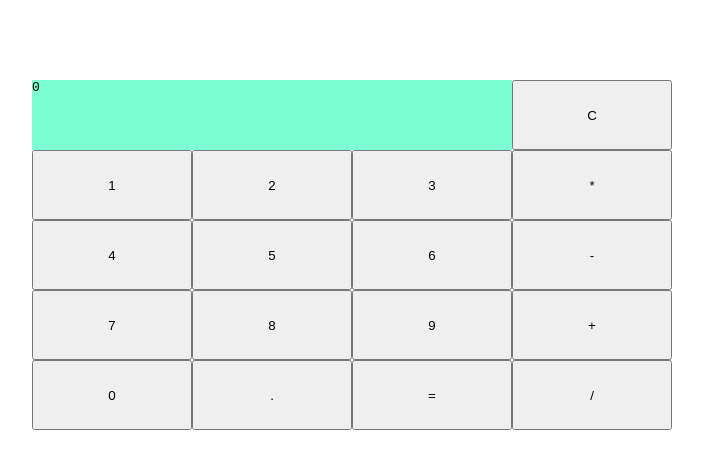
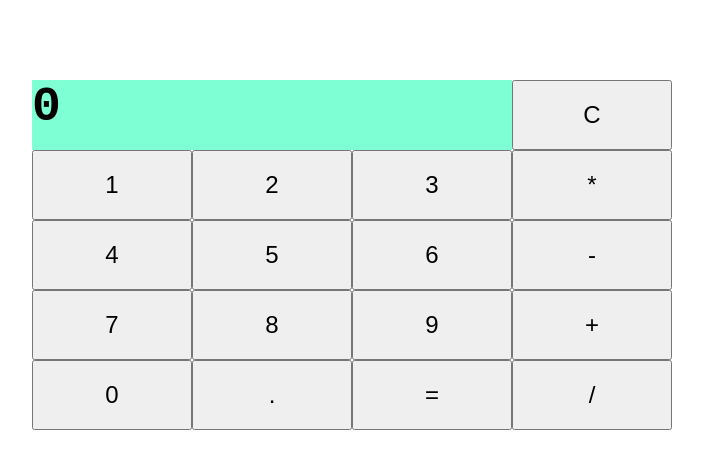
Before and after one commit to middleFiddle/calculator, a React (Create React App) app: page / in a window 1280 px wide. Shown: the top 468 px of the page, without its empty margins (288-991 px from the left). Built offline with nearby package versions, Linux system fonts and the light colour scheme.

Commit message:
font-size up

```diff
--- a/src/App.js
+++ b/src/App.js
@@ -44,9 +44,9 @@ const operatorMap = (str) => {
 const Display = ({ display }) => {
   return (
 
-    <div id="display">
+    <h1 id="display">
       {display}
-    </div>
+    </h1>
   )
 }
 
@@ -55,7 +55,7 @@ const Button = ({ id, handleInput, value, handleOperator, isInput }) => {
 
 
     <div className={id}>
-      <button type="button" id={id} onClick={isInput ? handleInput : handleOperator}>{value}</button>
+      <button type="button" id={id} onClick={isInput ? handleInput : handleOperator} >{value}</button>
     </div>
 
 
--- a/src/index.scss
+++ b/src/index.scss
@@ -1,6 +1,7 @@
 body {
   margin: 0;
   font-family: monospace;
+  font-size: 24px;
 }
 
 $inputs: "one", "two", "three", "four", "five", "six", "seven", "eight", "nine", "zero", "decimal", "clear";
@@ -8,6 +9,7 @@ $inputs: "one", "two", "three", "four", "five", "six", "seven", "eight", "nine",
 $operators: "add", "subtract", "multiply", "divide", "equals";
 
 #display {
+  margin: 0;
   background-color: aquamarine;
   grid-column: 1/4;
   align-self: stretch;
@@ -29,6 +31,7 @@ $operators: "add", "subtract", "multiply", "divide", "equals";
 button {
   width: 100%;
   height: 70px;
+  font-size: x-large;
 }
 
 .container {
```
